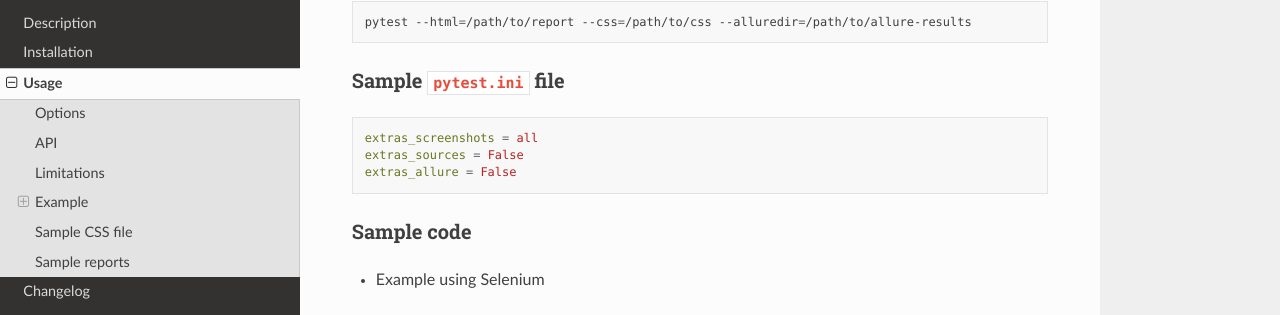
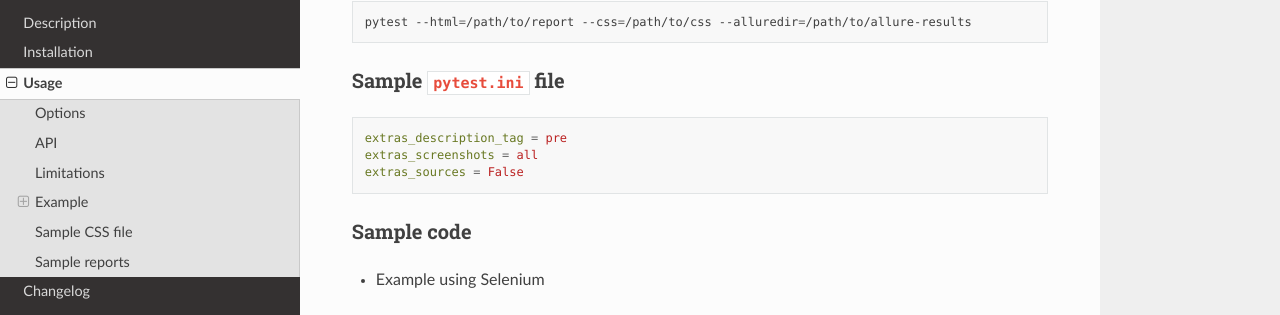
Before and after one commit to harmin-parra/pytest-report-extras, a Sphinx documentation site: the page built from docs/user_guide.rst, in a window 1280 px wide and 900 px high, scrolled down 2038 px. Shown: the part 129-444 px from the top of the window. Built offline with Sphinx 7.4.7 and the Read the Docs theme 3.1.0, drawn with Linux system fonts in a browser that asks for light colours.

Commit message:
change test description default HTML tag

```diff
--- a/docs/user_guide.rst
+++ b/docs/user_guide.rst
@@ -38,7 +38,7 @@
 
 Accepted values: ``h1``, ``h2``, ``h3``, ``p`` or ``pre``
 
-Default value: ``h2``
+Default value: ``pre``
 
 
 API
@@ -115,9 +115,9 @@
 
 .. code-block:: ini
 
+  extras_description_tag = pre
   extras_screenshots = all
   extras_sources = False
-  extras_allure = False
 
 
 Sample code
```
Also changed, not shown: 1 other file.
